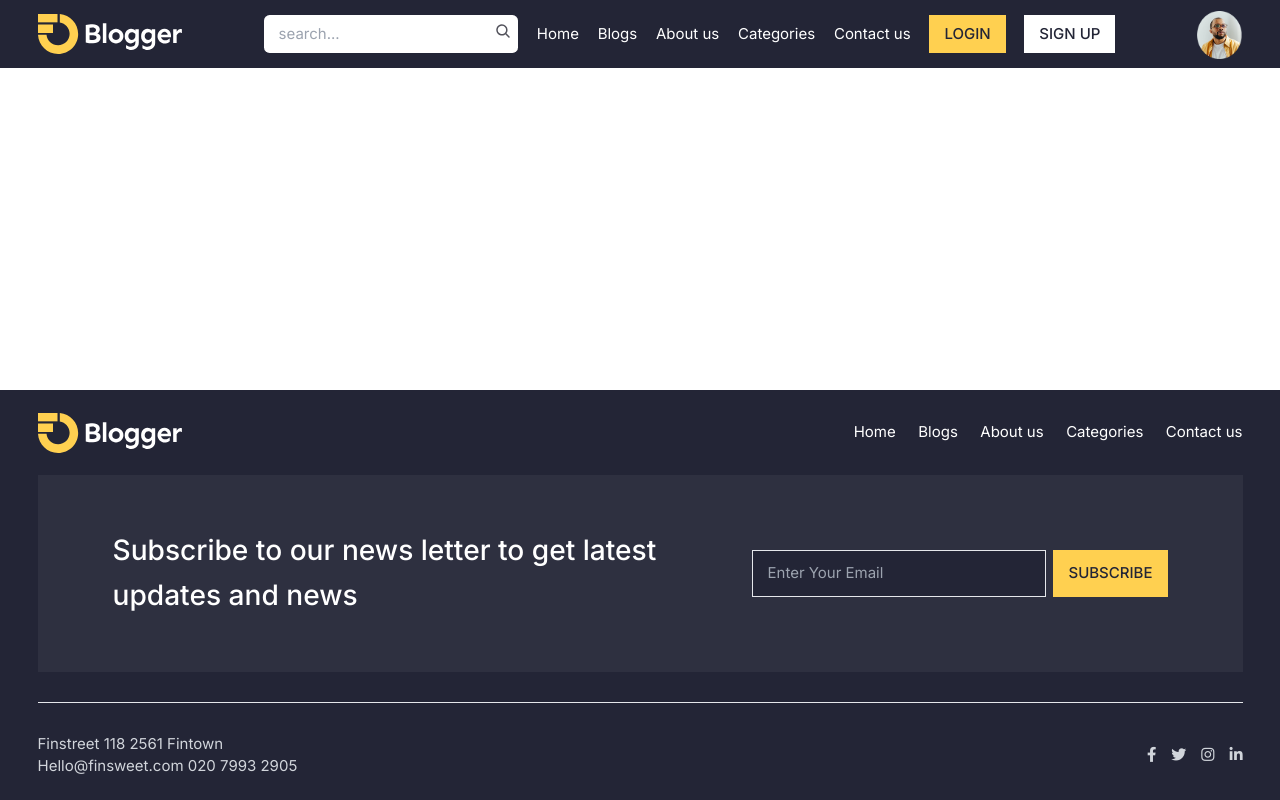
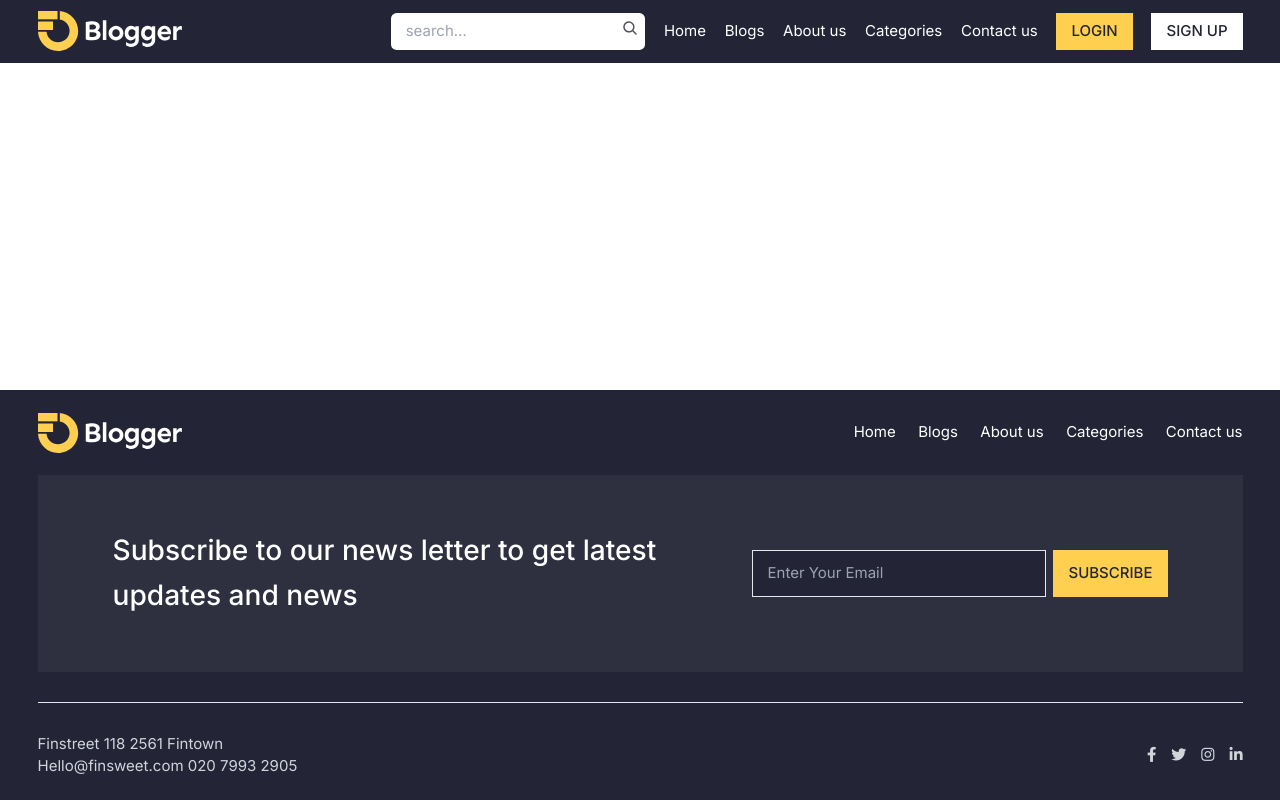
Before and after one commit to ayoub-akraou/Blogger, a React (Vite) app in the folder frontend/: page /blogs in a window 1280 px wide. Built offline with nearby package versions, Linux system fonts and the light colour scheme; a small style sheet from the web is missing.

Commit message:
feat: Affichage conditionnel selon l'authentification - Positionnement à droite du header - Intégration avec l'état d'authentification

```diff
--- a/frontend/src/components/layouts/Header/Header.jsx
+++ b/frontend/src/components/layouts/Header/Header.jsx
@@ -8,7 +8,7 @@ import ProfileAvatar from "../../UI/ProfileAvatar.jsx";
 
 export default function Header({ className }) {
   const [isOpened, setIsOpened] = useState(false);
-
+  const isAuthenticated = localStorage.getItem('token') !== null;
   function toggleMenu() {
     setIsOpened(prev => !prev);
   }
@@ -19,9 +19,8 @@ export default function Header({ className }) {
         <LogoIcon className="sm:hidden"></LogoIcon>
         <SearchBar className="hidden sm:flex" />
         <Menu isOpened={isOpened} onClick={toggleMenu} />
-        <ProfileAvatar className="ml-auto" />
+        {isAuthenticated && <ProfileAvatar className="ml-auto" />}
         <BurgerMenu className="sm:hidden" onClick={toggleMenu} />
-
       </nav>
     </header>
   );
```
